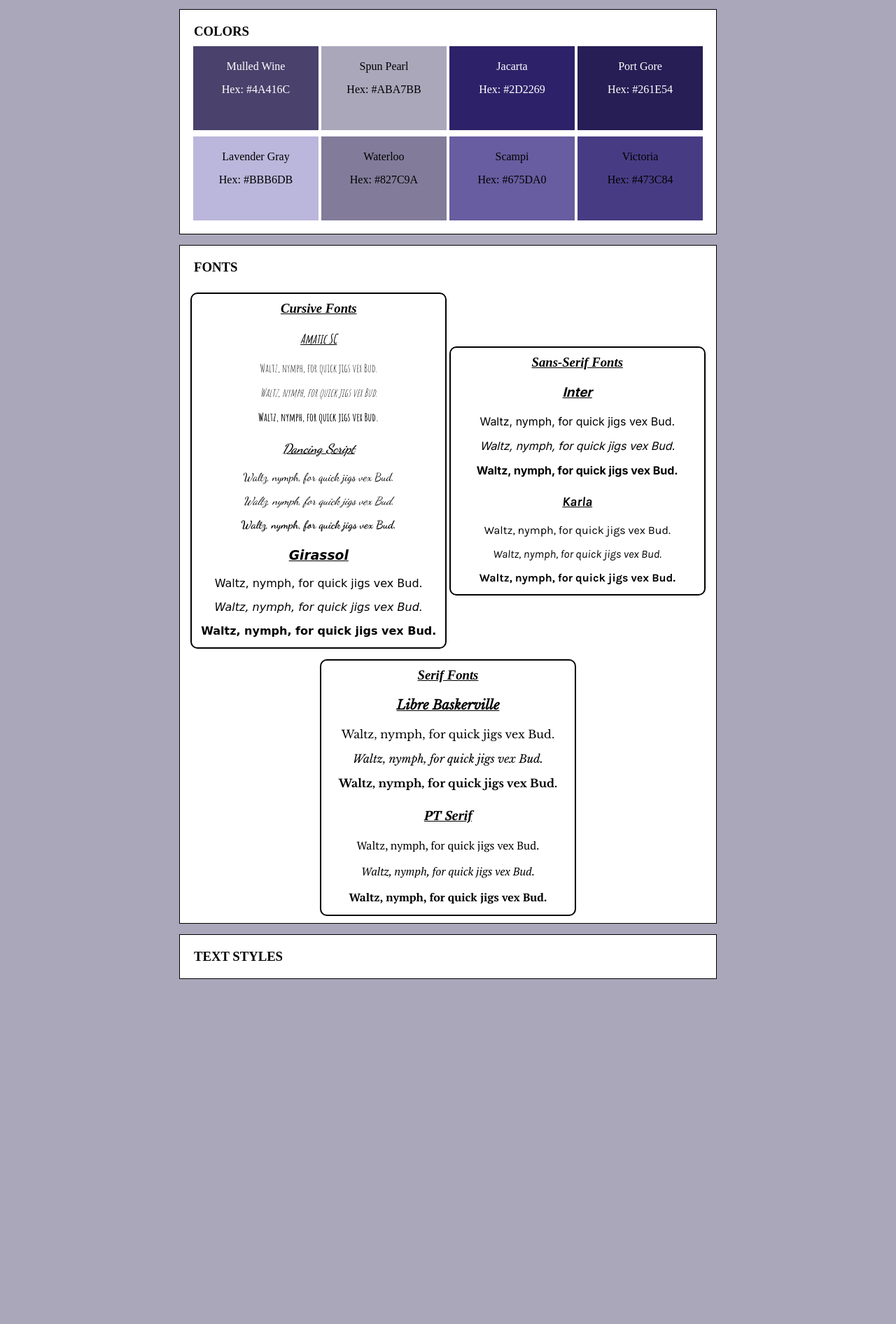
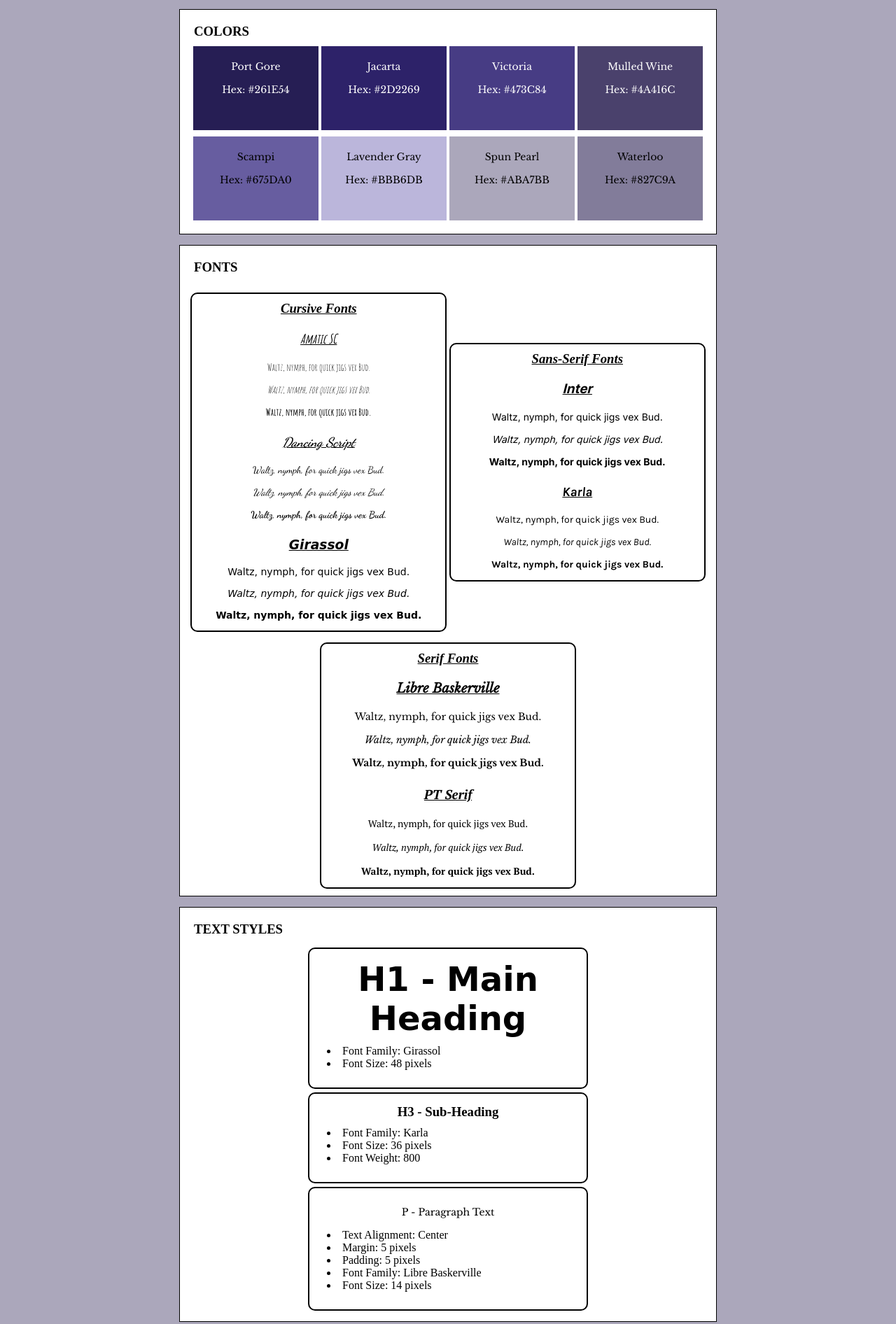
Before and after one commit to JBaseIt/WDS, a plain HTML site: page index.html in a window 1280 px wide. Shown: the part 188-2080 px from the top of the page at 70% size. Before the commit the page ends 1602 px from the top, so only its background shows below. Drawn offline with nearby package versions, Linux system fonts and the light colour scheme; a web font is replaced by a local one.

Commit message:
Finished project mockup

```diff
--- a/index.html
+++ b/index.html
@@ -11,7 +11,7 @@
             <h3 id="subtext">Style Guide</h3>
         </header>
         <nav>
-            <ul id="nav">
+            <ul class="nav">
                 <a href="https://github.com/JBaseIt" target="_blank"><li>Github Profile</li></a>
                 <a href="https://jbaseit.github.io/JBaseIt/" target="_blank"><li>Github Pages Project List</li></a>
                 <a href="https://jbaseit.github.io/HTMLCSSCheatsheet/" target="_blank"><li>HTML &amp; CSS CheatSheet</li></a>
@@ -19,37 +19,37 @@
         </nav>
         <div class="boxxy">
             <h3 class="boxxyheader">COLORS</h3>
+            <div class="color-box port-gore">
+                <p>Port Gore</p>
+                <p>Hex: #261E54</p>
+            </div>
+            <div class="color-box jacarta">
+                <p>Jacarta</p>
+                <p>Hex: #2D2269</p>
+            </div>
+            <div class="color-box victoria">
+                <p>Victoria</p>
+                <p>Hex: #473C84</p>
+            </div>
             <div class="color-box mulled-wine">
                 <p>Mulled Wine</p>
                 <p>Hex: #4A416C</p>
+            </div>
+            <div class="color-box scampi">
+                <p>Scampi</p>
+                <p>Hex: #675DA0</p>
+            </div>
+            <div class="color-box lavender-gray">
+                <p>Lavender Gray</p>
+                <p>Hex: #BBB6DB</p>
             </div>
             <div class="color-box spun-pearl">
                 <p>Spun Pearl</p>
                 <p>Hex: #ABA7BB</p>
             </div>
-            <div class="color-box jacarta">
-                <p>Jacarta</p>
-                <p>Hex: #2D2269</p>
-            </div>
-            <div class="color-box port-gore">
-                <p>Port Gore</p>
-                <p>Hex: #261E54</p>
-            </div>
-            <div class="color-box lavender-gray">
-                <p>Lavender Gray</p>
-                <p>Hex: #BBB6DB</p>
-            </div>
             <div class="color-box waterloo">
                 <p>Waterloo</p>
                 <p>Hex: #827C9A</p>
-            </div>
-            <div class="color-box scampi">
-                <p>Scampi</p>
-                <p>Hex: #675DA0</p>
-            </div>
-            <div class="color-box victoria">
-                <p>Victoria</p>
-                <p>Hex: #473C84</p>
             </div>
         </div>
         <div class="boxxy">
@@ -108,6 +108,31 @@
         </div>
         <div class="boxxy">
             <h3 class="boxxyheader">TEXT STYLES</h3>
+            <div class="text-box">
+                <h1 class="h1-text-style">H1 - Main Heading</h1>
+                <ul class="text-style-list">
+                    <li>Font Family: Girassol</li>
+                    <li>Font Size: 48 pixels</li>
+                </ul>
+            </div>
+            <div class="text-box">
+                <h3>H3 - Sub-Heading</h3>
+                <ul class="text-style-list">
+                    <li>Font Family: Karla</li>
+                    <li>Font Size: 36 pixels</li>
+                    <li>Font Weight: 800</li>
+                </ul>
+            </div>
+            <div class="text-box">
+                <p>P - Paragraph Text</p>
+                <ul class="text-style-list">
+                    <li>Text Alignment: Center</li>
+                    <li>Margin: 5 pixels</li>
+                    <li>Padding: 5 pixels</li>
+                    <li>Font Family: Libre Baskerville</li>
+                    <li>Font Size: 14 pixels</li>
+                </ul>
+            </div>
         </div>
 
 
--- a/styles.css
+++ b/styles.css
@@ -46,14 +46,14 @@ nav {
     text-align: center;
 }
 
-ul#nav {
+ul.nav {
     margin: 0 auto;
     width: 100%;
     background-color: #2D2269;
     margin-top: 116px;
 }
 
-ul#nav li {
+ul.nav li {
     display: inline-block;
     list-style-type: none;
     border: hidden;
@@ -65,18 +65,18 @@ ul#nav li {
     margin: 10px auto 10px;
 }
 
-ul#nav a {
+ul.nav > a {
     color: #ABA7BB;
     font-size: 18px;
     font-weight: 1000;
     text-shadow: 1px 1px #2d2269;
 }
 
-ul#nav a:hover {
+ul.nav > a:hover {
     color: #BBB6DB;
 }
 
-ul#nav li:hover {
+ul.nav li:hover {
     background-color: #4A416C;
 }
 
@@ -113,6 +113,8 @@ p {
     text-align: center;
     padding: 5px;
     margin: 5px;
+    font-family: "Libre Baskerville", serif;
+    font-size: 14px;
 }
 
 /* Color Boxes */
@@ -126,11 +128,8 @@ p {
     min-width: 150px;
 }
 
-.mulled-wine {
-    background-color: #4A416C;
-}
-
-.mulled-wine p {
+.port-gore {
+    background-color: #261E54;
     color: white;
 }
 
@@ -140,17 +139,11 @@ p {
 
 .jacarta {
     background-color: #2D2269;
-}
-
-.jacarta p {
     color: white;
 }
 
-.port-gore {
-    background-color: #261E54;
-}
-
-.port-gore {
+.mulled-wine {
+    background-color: #4A416C;
     color: white;
 }
 
@@ -168,6 +161,7 @@ p {
 
 .victoria {
     background-color: #473C84;
+    color: white;
 }
 
 /* Font Box */
@@ -227,3 +221,38 @@ p {
 .ptserif {
     font-family: 'PT Serif', serif;
 }
+
+/* Text Styles */
+
+.text-box {
+    border: solid;
+    border-width: 2px;
+    border-radius: 10px;
+    margin: 5px auto 5px;
+    vertical-align: auto;
+    padding: 15px;
+    width: 50%;
+    min-width: 400px;
+}
+
+.h1-text-style {
+    font-family: 'Girassol', cursive;
+    font-size: 48px;
+}
+
+.h3-text-style {
+    font-family: 'Karla', sans-serif;
+    font-size: 36px;
+    font-weight: 800;
+}
+
+.text-style-list {
+    display: list-item;
+    list-style: disc;
+    text-align: justify;
+    margin: 10px;
+}
+
+ul li {
+    list-style: inside disc;
+}
```
